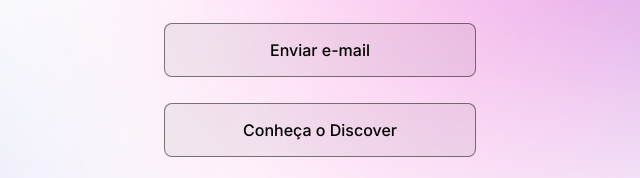
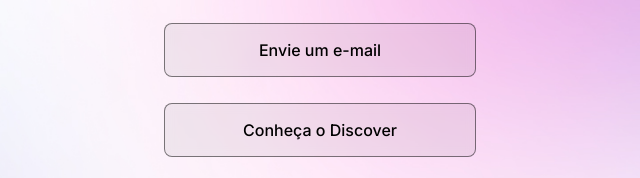
Before and after one commit to abspiller/dev-links, a plain HTML site: page index.html in a window 1280 px wide. Shown: the part 385-563 px from the top of the page, 320-960 px from the left. Drawn offline with nearby package versions, Linux system fonts and the light colour scheme.

Commit message:
add readme

```diff
--- a/index.html
+++ b/index.html
@@ -35,7 +35,7 @@
         </li>
 
         <li>
-          <a href="mailto:beatrizspiller@gmail.com?subject=Contato">Enviar e-mail</a>
+          <a href="mailto:beatrizspiller@gmail.com?subject=Contato">Envie um e-mail</a>
         </li>
 
 
```
Also changed, not shown: .github/dev-links.gif (added), 1 other file.
